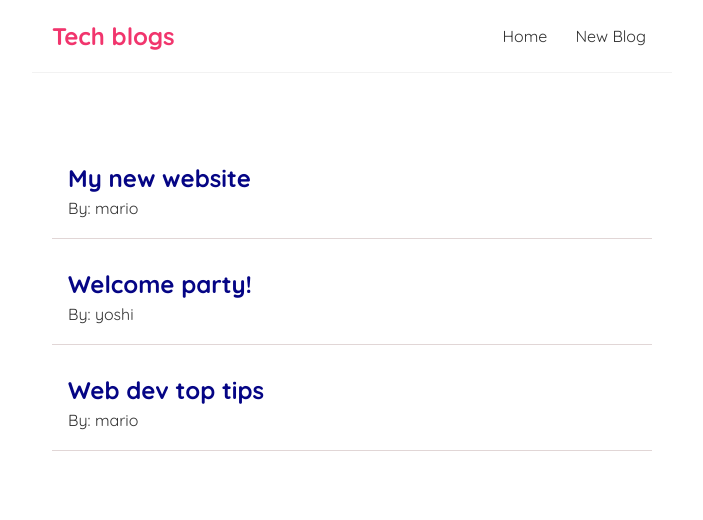
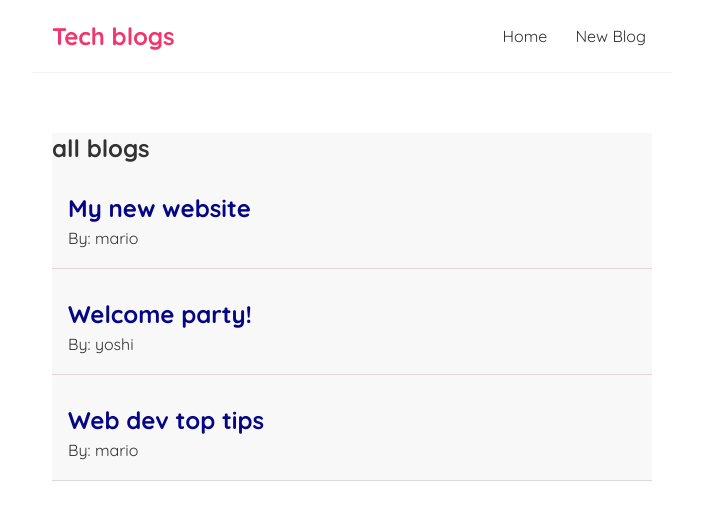
Before and after one commit to akhiljosef5/my-blog, a React (Create React App) app: page / in a window 1280 px wide. Shown: the top 520 px of the page, without its empty margins (288-991 px from the left). Built offline with nearby package versions, Linux system fonts and the light colour scheme.

Commit message:
resuable components and props

```diff
--- /dev/null
+++ b/src/blogList.jsx
@@ -0,0 +1,15 @@
+const BlogList = ({ blogs, title }) => {
+    return (
+        <div className="blog-list">
+            <h2>{title}</h2>
+            {blogs.map((blog) => (
+                <div className="blogs-preview" key={blog.id}>
+                    <h2>{blog.title}</h2>
+                    <p>By: {blog.author}</p>
+                </div>
+            ))}
+        </div>
+    );
+}
+
+export default BlogList;
--- a/src/home.jsx
+++ b/src/home.jsx
@@ -1,4 +1,5 @@
 import { useState } from "react";
+import BlogList from "./blogList";
 
 const Home = () => {
 
@@ -10,12 +11,7 @@
 
     return (
         <div className="home">
-            {blogs.map((blog) => (
-                <div className="blogs-preview" key={blog.id}>
-                    <h2>{blog.title}</h2>
-                    <p>By: {blog.author}</p>
-                </div>
-            ))}
+            <BlogList blogs={blogs} title='all blogs' />
         </div>
     );
 }
--- a/src/index.css
+++ b/src/index.css
@@ -59,3 +59,7 @@
   margin-bottom: 10px;
   color: #333;
 }
+
+.blog-list {
+  background: #f8f8f8;
+}
```
